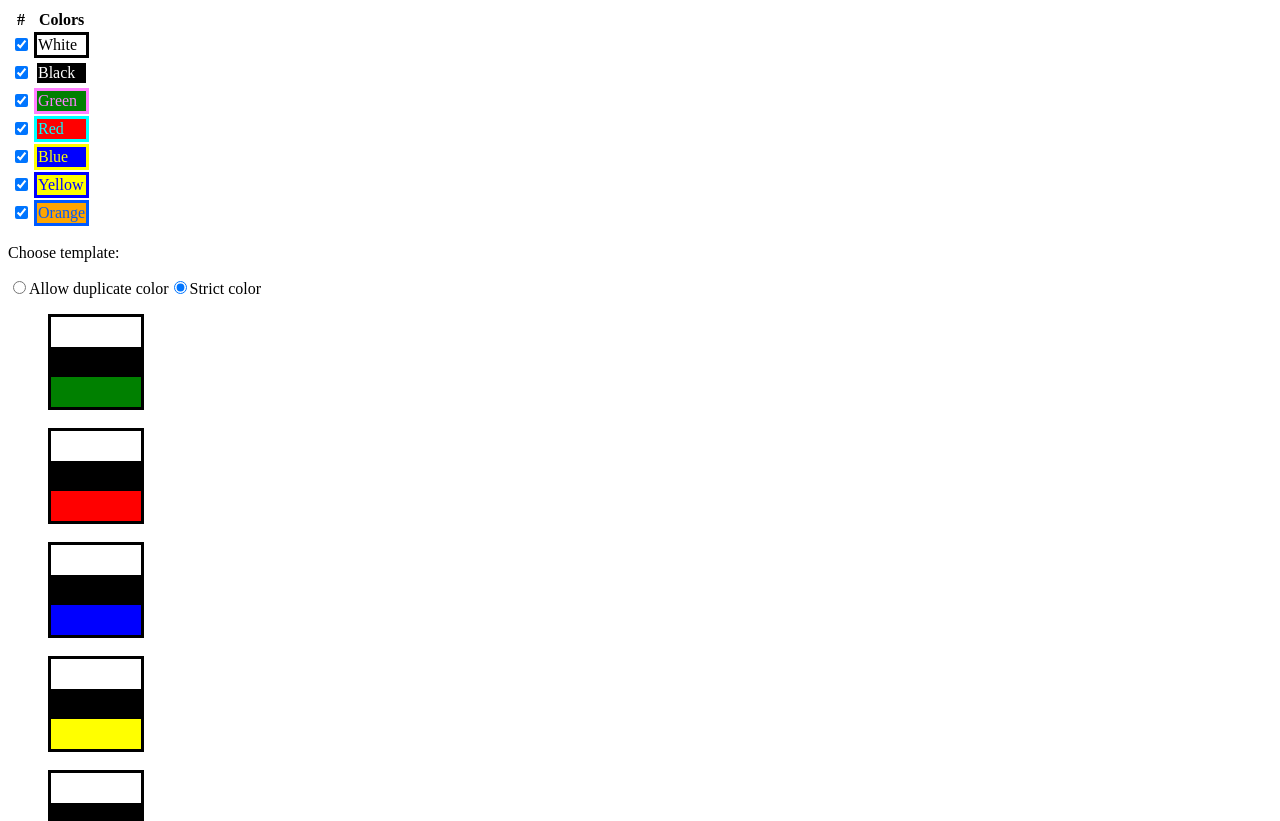
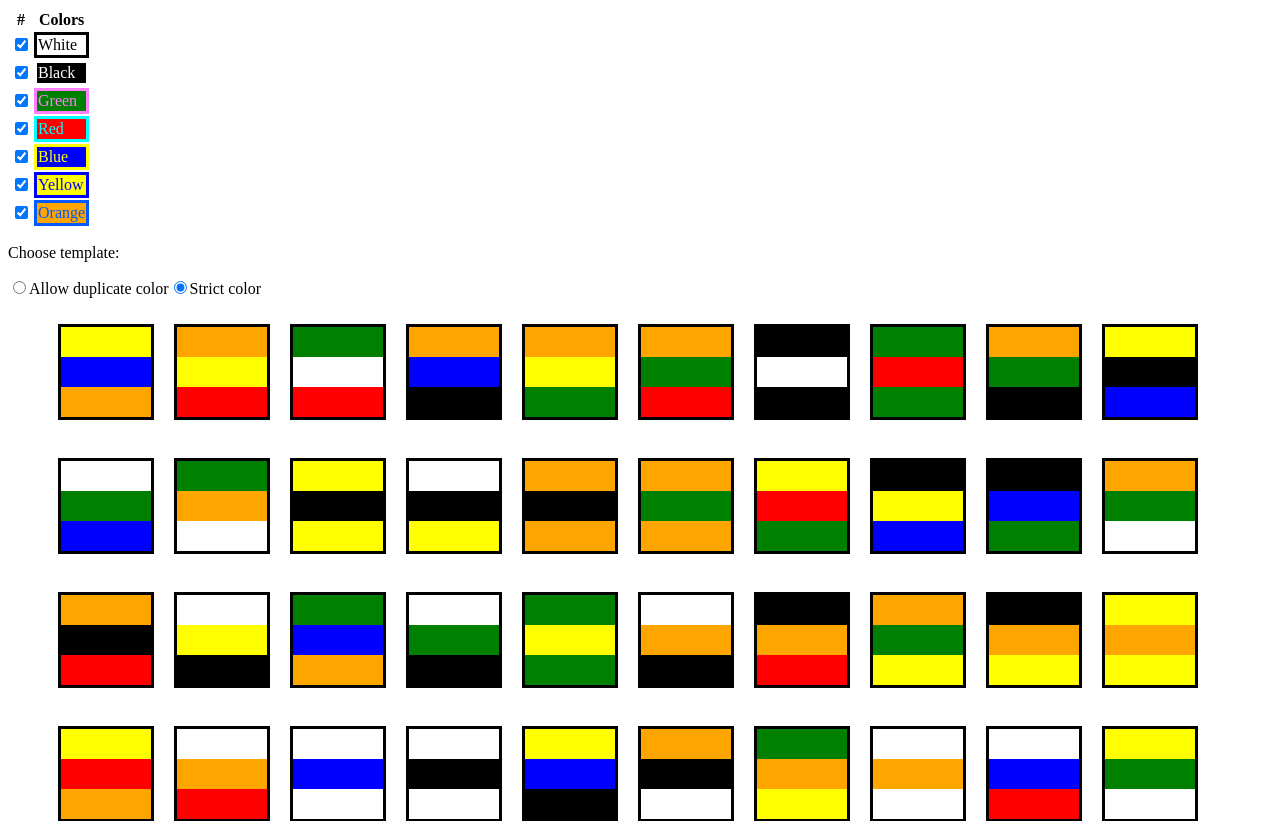
Before and after one commit to vtazin/flagsreact, a React (Create React App) app: page / in a window 1280 px wide. Shown: the top 821 px of the page. Built offline with nearby package versions, Linux system fonts and the light colour scheme.

Commit message:
Animation added

```diff
--- a/package.json
+++ b/package.json
@@ -11,10 +11,12 @@
     "@types/react": "^16.9.49",
     "@types/react-dom": "^16.9.8",
     "@types/react-redux": "^7.1.9",
+    "@types/react-transition-group": "^4.4.0",
     "react": "^16.13.1",
     "react-dom": "^16.13.1",
     "react-redux": "^7.2.1",
     "react-scripts": "3.4.3",
+    "react-transition-group": "^4.4.1",
     "typescript": "^3.7.5"
   },
   "scripts": {
--- a/public/index.html
+++ b/public/index.html
@@ -24,6 +24,11 @@
       work correctly both with client-side routing and a non-root public URL.
       Learn how to configure a non-root public URL by running `npm run build`.
     -->
+    <link
+      rel="stylesheet"
+      href="https://cdnjs.cloudflare.com/ajax/libs/animate.css/3.5.2/animate.min.css"
+    />
+
     <title>React App</title>
   </head>
   <body>
--- a/src/actions/index.ts
+++ b/src/actions/index.ts
@@ -2,22 +2,17 @@ import { ColorItem } from "../components/ColorTable";
 import { ActionType } from "../reducers";
 import { FlagColorType } from "../reducers/colorType";
 
-export const addColorItem = (item: ColorItem) => {
-    return {
+export const addColorItem = (item: ColorItem) => ({
     type: ActionType.ADD_COLOR_ITEM,
     payload: item
-    }
-}
+})
 
-export const updateColorItem = (item: ColorItem) => {
-    return {
+export const updateColorItem = (item: ColorItem) => ({
     type: ActionType.UPDATE_COLOR_ITEM,
     payload: item
-    }
-}
-export const updateColorType = (flag: FlagColorType) => {
-    return {
+})
+
+export const updateColorType = (flag: FlagColorType) => ({
     type: ActionType.UPDATE_COLOR_TYPE,
     payload: flag
-    }
-}
+})
--- a/src/components/ColorTable.tsx
+++ b/src/components/ColorTable.tsx
@@ -55,14 +55,6 @@ class ColorTable extends Component<StateConnector> {
     return result;
   }
 
-  componentDidMount() {
-    console.log(this.getActiveColors());
-  }
-
-  componentDidUpdate() {
-    console.log(this.getActiveColors());
-  }
-
   render() {
     return (
       <div>
--- a/src/components/FlagElement.tsx
+++ b/src/components/FlagElement.tsx
@@ -14,7 +14,7 @@ class FlagElement extends Component<FlagElementProps> {
             border: "solid",
           }}
         >
-          {this.props.colorList.map((colorVal) => {
+          {this.props.colorList.map((colorVal, i) => {
             return (
               <div
                 style={{
@@ -22,7 +22,7 @@ class FlagElement extends Component<FlagElementProps> {
                   width: "90px",
                   backgroundColor: colorVal,
                 }}
-                key={colorVal}
+                key={colorVal + i}
               />
             );
           })}
--- a/src/components/FlagTable.tsx
+++ b/src/components/FlagTable.tsx
@@ -1,8 +1,23 @@
 import React, { Component } from "react";
 import { connect, ConnectedProps } from "react-redux";
+import { Transition } from "react-transition-group";
+
 import { RootState } from "../reducers";
 import { ColorItem } from "./ColorTable";
 import FlagElement from "./FlagElement";
+
+const duration = 700;
+
+const defaultStyle = {
+  transition: `opacity ${duration}ms, transform ${duration}ms`,
+  display: "inline-block",
+  margin: "10px",
+};
+
+// const transitionStyles = {
+//   entering: { opacity: 0.5 },
+//   entered: { opacity: 1, transform: "translate(100px, 200px)" },
+// };
 
 const mapStateToProps = (state: RootState) => {
   return {
@@ -23,31 +38,66 @@ class FlagTable extends Component<ConnectedProps<typeof connector>> {
     const result: ColorItem[][] = [];
     const colorItemList = this.getSelectedColors();
 
-    let b, c;
+    // let b, c;
+    // for (let i = 0; i < colorItemList.length; i++) {
+    //   b = i + 1;
+    //   for (let j = b; j < colorItemList.length; j++) {
+    //     c = j + 1;
+    //     for (let k = c; k < colorItemList.length; k++) {
+    //       result.push([colorItemList[i], colorItemList[j], colorItemList[k]]);
+    //     }
+    //   }
+    // }
+
     for (let i = 0; i < colorItemList.length; i++) {
-      b = i + 1;
-      for (let j = b; j < colorItemList.length; j++) {
-        c = j + 1;
-        for (let k = c; k < colorItemList.length; k++) {
+      for (let j = 0; j < colorItemList.length; j++) {
+        if (colorItemList[i] === colorItemList[j]) {
+          continue;
+        }
+        for (let k = 0; k < colorItemList.length; k++) {
+          if (colorItemList[j] === colorItemList[k]) {
+            continue;
+          }
           result.push([colorItemList[i], colorItemList[j], colorItemList[k]]);
         }
       }
     }
-    return result;
+
+    return result.sort(() => (Math.random() > 0.5 ? 1 : -1));
   };
 
   render() {
     return (
       <div>
         <ul>
-          {this.fillSet().map((colorItems) => {
-            let key = "";
+          {this.fillSet().map((colorItems, i) => {
+            let key = Math.random().toString();
             const colors: string[] = [];
             colorItems.forEach((colorItem) => {
               key += colorItem.name;
               colors.push(colorItem.colorValue);
             });
-            return <FlagElement key={key} colorList={colors} />;
+
+            const transitionStyles = {
+              entering: { opacity: 0 },
+              entered: { opacity: 1 },
+            };
+
+            return (
+              <Transition in={true} appear timeout={33 * i} key={key}>
+                {(state: "entering") => (
+                  <div
+                    style={{
+                      ...defaultStyle,
+                      ...transitionStyles[state],
+                    }}
+                  >
+                    <FlagElement colorList={colors} />
+                  </div>
+                )}
+              </Transition>
+            );
+            // ;
           })}
         </ul>
       </div>
--- a/src/reducers/colorItems.ts
+++ b/src/reducers/colorItems.ts
@@ -3,13 +3,10 @@ import { ColorItem } from "../components/ColorTable";
 
 const INITIAL_STATE: ColorItem[] = [];
 
-
-
 type ColorItemAction = {
     type: ActionType,
     payload: ColorItem
 }
-
 
 export default function (state = INITIAL_STATE, action: ColorItemAction) {
 
--- a/tsconfig.json
+++ b/tsconfig.json
@@ -2,7 +2,7 @@
   "compilerOptions": {
     "target": "es5",
     "lib": ["dom", "dom.iterable", "esnext"],
-    "allowJs": true,
+    "allowJs": false,
     "skipLibCheck": true,
     "esModuleInterop": true,
     "allowSyntheticDefaultImports": true,
```
Also changed, not shown: 1 other file (tests, documents, lock files or other folders). Lines whose indentation alone changed are shown as unchanged.
